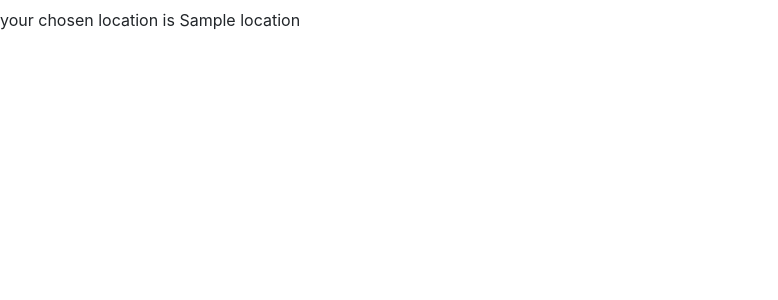
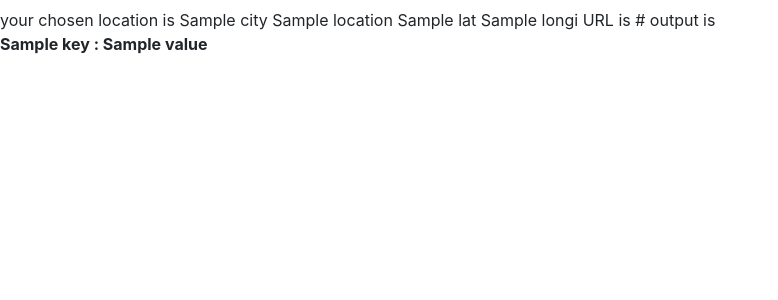
Before and after one commit to kick0n/project1, a Flask app: template templates/location.html in a window 1280 px wide. Shown: the top 300 px of the page, without its empty margins (0-778 px from the left). Run offline with Flask 2, Linux system fonts and the light colour scheme; the template is opened without the code that fills it: most values are stand-ins (such as "Sample title", 1, 10 or a date in 2020); some libraries are stand-ins or nearby versions.

Commit message:
location.html for loop fix in jinja

```diff
--- a/application.py
+++ b/application.py
@@ -1,5 +1,6 @@
 import os
 import requests, json
+import jinja2
 
 from flask import Flask, session, url_for, render_template, request, redirect
 from flask_session import Session
@@ -78,21 +79,29 @@ def signin():
 def search():
     return render_template("search.html")
 
-@app.route('/location/<location>')
-def location(location):
-    return render_template("location.html", location=location)
+@app.route('/location/<city>/<location>')
+def location(location, city):
+    session['lat'] = db.execute("SELECT lat FROM locations WHERE zipcode = :location", {"location":location}).fetchone()
+    session['longi'] = db.execute("SELECT longi FROM locations WHERE zipcode = :location", {"location":location}).fetchone()
+    session['darkskyUrl'] = f"https://api.darksky.net/forecast/a3b2b1d3e4bfa52619ee61c7d29e83b1/{session['lat'][0]},{session['longi'][0]}"
+    weather = requests.get(session['darkskyUrl']).json()
+    #output = json.dumps(weather["currently"], indent = 2)
+    output2 = weather["currently"]
+    typeOf = type(output2)
+    return render_template("location.html", Url=session['darkskyUrl'], location=location, city=city, typeOf=typeOf, outputs=output2, lat=float(session['lat'][0]), longi=float(session['longi'][0]))
 
 
 @app.route('/search-results', methods = ["GET", "POST"])
 def searchResults():
     if request.method=="POST":
-        session['searchterm'] = request.form.get('searchterm')
+        session['searchterm'] = request.form.get('searchterm').upper()
 
         """Lists all matches."""
-        session['locations'] = db.execute("SELECT * FROM locations WHERE id < 20").fetchall()
+        """should not use raw SQL queries with variable interpolation, but project assignment requires us not to use sqlalchemy methods"""
+        session['locations'] = db.execute("SELECT * FROM locations WHERE city LIKE :searchterm OR zipcode LIKE :searchterm", {"searchterm":f"%{session['searchterm']}%"}).fetchall()
         return render_template("search-results.html", locations=session['locations'], searchterm=session['searchterm'])
 
-    return render_template("search-results.html", searchterm=session['searchterm'])
+    #return render_template("search-results.html", searchterm=session['searchterm'])
 
 @app.route('/logout')
 def logout():
@@ -101,4 +110,5 @@ def logout():
 
 @app.route('/api/<int:zipcode>')
 def api(zipcode):
-    return render_template("api.html", zipcode=zipcode)
+    weather2 = requests.get("https://api.darksky.net/forecast/a3b2b1d3e4bfa52619ee61c7d29e83b1/29.76,-95.38").json()
+    return render_template("api.html", zipcode=json.dumps(weather2["currently"], indent = 2))
--- a/templates/location.html
+++ b/templates/location.html
@@ -5,5 +5,14 @@
 {% endblock %}
 
 {% block body %}
-your chosen location is {{location}}
+your chosen location is {{city}} {{location}} {{lat}} {{longi}}
+URL is {{Url}}
+output is
+    <dl>
+    {% for key, value in outputs.items() %}
+        <dt>{{ key }} : {{ value }}</dt>
+    {% endfor %}
+    </dl>
+
+
 {% endblock %}
--- a/templates/search-results.html
+++ b/templates/search-results.html
@@ -10,8 +10,8 @@ SEARCH RESULTS FOR: {{ searchterm }}
     <ul>
         {% for location in locations %}
             <li>
-                <a href="{{ url_for('location', location=location.zipcode) }}">
-                    {{ location.city }} {{location.state}} {{ location.zipcode }}
+                <a href="{{ url_for('location', location=location.zipcode, city=location.city) }}">
+                    {{ location.city }}, {{location.state}} {{ location.zipcode }}
                 </a>
             </li>
         {% endfor %}
```
Also changed, not shown: 4 other files.
